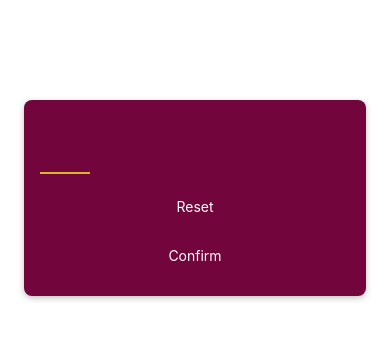
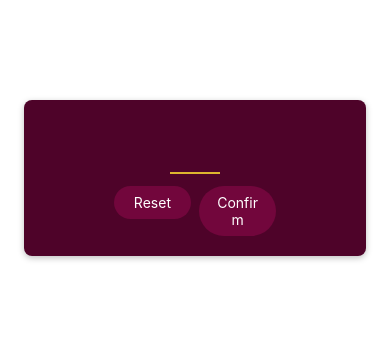
Before and after one commit to Aman07a/RNCourse, a React Native app: screen / in a window 390 px wide. Shown: the top 340 px of the page. Built offline with nearby package versions, Linux system fonts and the light colour scheme.

Commit message:
Improving the Buttons

```diff
--- a/components/PrimaryButton.js
+++ b/components/PrimaryButton.js
@@ -32,10 +32,8 @@
   },
   buttonInnerContainer: {
     backgroundColor: "#72063c",
-    borderRadius: 28,
-    padding: 8,
+    paddingVertical: 8,
     paddingHorizontal: 16,
-    margin: 4,
     elevation: 2,
   },
   buttonText: {
--- a/screens/StartGameScreen.js
+++ b/screens/StartGameScreen.js
@@ -12,8 +12,14 @@
         autoCapitalize="none"
         autoCorrect={false}
       />
-      <PrimaryButton>Reset</PrimaryButton>
-      <PrimaryButton>Confirm</PrimaryButton>
+      <View style={styles.buttonsContainer}>
+        <View style={styles.buttonContainer}>
+          <PrimaryButton>Reset</PrimaryButton>
+        </View>
+        <View style={styles.buttonContainer}>
+          <PrimaryButton>Confirm</PrimaryButton>
+        </View>
+      </View>
     </View>
   );
 }
@@ -22,10 +28,12 @@
 
 const styles = StyleSheet.create({
   inputContainer: {
+    justifyContent: "center",
+    alignItems: "center",
     marginTop: 100,
     marginHorizontal: 24,
     padding: 16,
-    backgroundColor: "#72063c",
+    backgroundColor: "#4e0329",
     borderRadius: 8,
     elevation: 4,
     shadowColor: "black",
@@ -44,4 +52,10 @@
     fontWeight: "bold",
     textAlign: "center",
   },
+  buttonsContainer: {
+    flexDirection: "row",
+  },
+  buttonContainer: {
+    flex: 1,
+  },
 });
```
